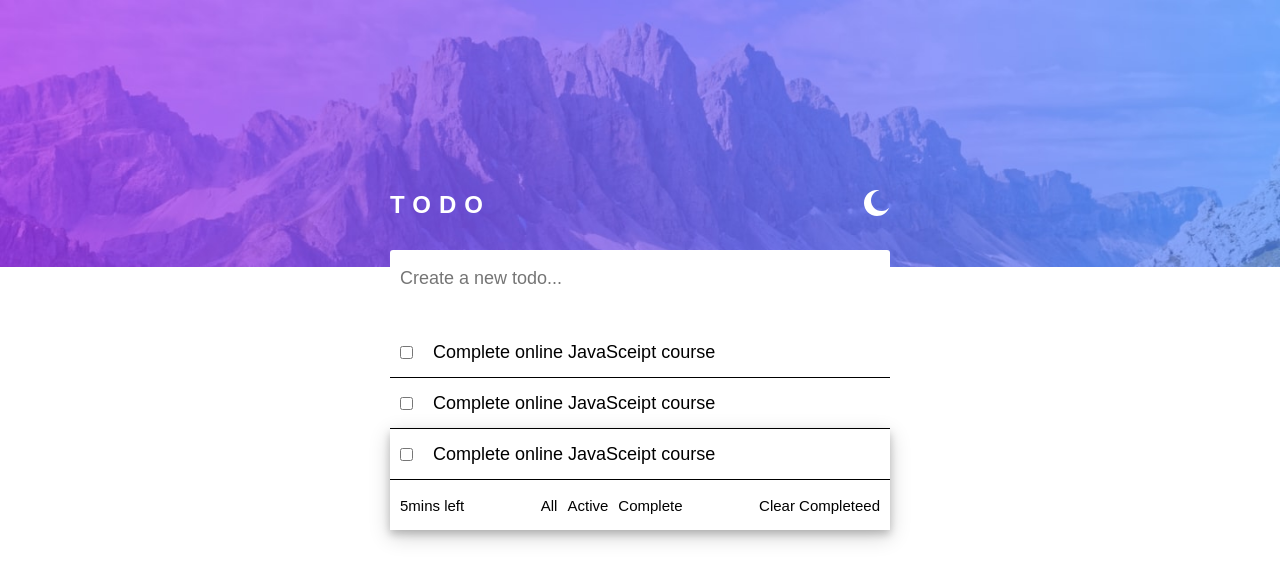
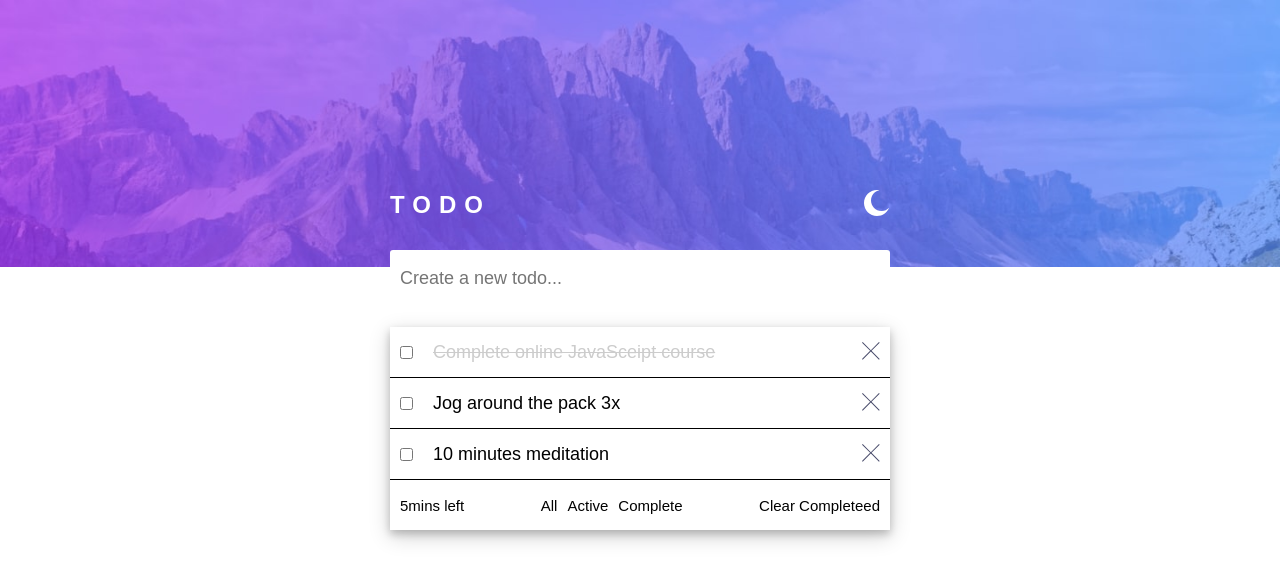
Before and after one commit to maxibrain4/todo-app, a React (Create React App) app: page / in a window 1280 px wide. Shown: the top 582 px of the page. Built offline with nearby package versions, Linux system fonts and the light colour scheme.

Commit message:
worked on the form and delete button

```diff
--- a/src/App.js
+++ b/src/App.js
@@ -1,15 +1,45 @@
 import "./index.css";
 import moon from "./images/icon-moon.svg";
-import iconcheck from "./images/icon-check.svg";
+import icon from "./images/icon-cross.svg";
+import { useState } from "react";
+const initialItems = [
+  {
+    id: 1,
+    description: "Complete online JavaSceipt course",
+    completed: true,
+  },
+  {
+    id: 2,
+    description: "Jog around the pack 3x",
+    completed: false,
+  },
+  {
+    id: 3,
+    description: "10 minutes meditation",
+    completed: false,
+  },
+];
+
 export default function App() {
+  const [items, setItems] = useState(initialItems);
+  function handleAddItems(item) {
+    setItems((items) => [...items, item]);
+  }
+  function handleDeleteItem(id) {
+    setItems((items) => items.filter((item) => item.id !== id));
+  }
   return (
     <div className="container">
-      <Card />
+      <Card
+        items={items}
+        onAddItems={handleAddItems}
+        onDeleteItems={handleDeleteItem}
+      />
     </div>
   );
 }
 
-function Card() {
+function Card({ items, onAddItems, onDeleteItems }) {
   return (
     <div className="card">
       <div className="bold-text-icon">
@@ -20,41 +50,71 @@ function Card() {
           <img src={moon} alt="" />
         </div>
       </div>
-      <SearchBox />
-      <TodoList />
-      <TodoList />
+      <SearchBox onAddItems={onAddItems} />
+
       <div className="outside-todo-box">
-        <TodoList />
+        {/* <TodoItem items={items} /> */}
+        <TodoList items={items} onDeleteItems={onDeleteItems} />
         <Footer />
       </div>
     </div>
   );
 }
 
-function SearchBox() {
+function SearchBox({ onAddItems }) {
+  const [description, setDescription] = useState("");
+
+  function handleSubmit(e) {
+    e.preventDefault();
+    const newItem = { description, completed: false, id: Date.now() };
+    if (!description) return;
+    console.log(newItem);
+    onAddItems(newItem);
+
+    setDescription("");
+  }
   return (
-    <div className="input-box">
+    <form className="input-box" onSubmit={handleSubmit}>
       <input
         type="text"
         className="inputb"
         placeholder="Create a new todo..."
+        value={description}
+        onChange={(e) => setDescription(e.target.value)}
       />
+    </form>
+  );
+}
+function TodoList({ items, onDeleteItems }) {
+  return (
+    <div>
+      {items.map((item) => (
+        <TodoItem item={item} onDeleteItems={onDeleteItems} key={item.id} />
+      ))}
     </div>
   );
 }
-
-function TodoList() {
+function TodoItem({ item, onDeleteItems }) {
   return (
     <>
       <div className="todo-box">
         <div className="todo">
           <div className="checktext">
             <input type="checkbox" />
-            <p className="todo-text">Complete online JavaSceipt course</p>
+            <p
+              className="todo-text"
+              style={
+                item.completed
+                  ? { textDecoration: "line-through", color: "#ccc" }
+                  : {}
+              }
+            >
+              {item.description}
+            </p>
           </div>
-          <span>
-            <img src={iconcheck} alt="" />
-          </span>
+          <button onClick={() => onDeleteItems(item.id)}>
+            <img src={icon} alt="" />
+          </button>
         </div>
       </div>
     </>
@@ -64,29 +124,29 @@ function TodoList() {
 function Footer() {
   return (
     <div>
-      <div class="two-menu-box">
-        <div class="two-menu">
+      <div className="two-menu-box">
+        <div className="two-menu">
           <p>5mins left</p>
-          <p class="">Clear Completeed</p>
+          <p className="">Clear Completeed</p>
         </div>
       </div>
 
-      <div class="todo-box2">
-        <div class="todo2">
-          <div class="checktext">
-            <p class="">5mins left</p>
+      <div className="todo-box2">
+        <div className="todo2">
+          <div className="checktext">
+            <p className="">5mins left</p>
           </div>
-          <div class="todo-menu">
+          <div className="todo-menu">
             <div>All</div>
             <div>Active</div>
             <div>Complete</div>
           </div>
-          <p class="">Clear Completeed</p>
+          <p className="">Clear Completeed</p>
         </div>
       </div>
-      <div class="todo-box-mobile">
-        <div class="todo-mobile">
-          <div class="todo-menu">
+      <div className="todo-box-mobile">
+        <div className="todo-mobile">
+          <div className="todo-menu">
             <div>All</div>
             <div>Active</div>
             <div>Complete</div>
--- a/src/index.css
+++ b/src/index.css
@@ -96,6 +96,11 @@ a {
   align-items: center;
   gap: 10px;
 }
+button {
+  outline: none;
+  border: none;
+  background-color: #fff;
+}
 
 /* MEDIA QUERIES */
 @media (max-width: 768px) {
```
